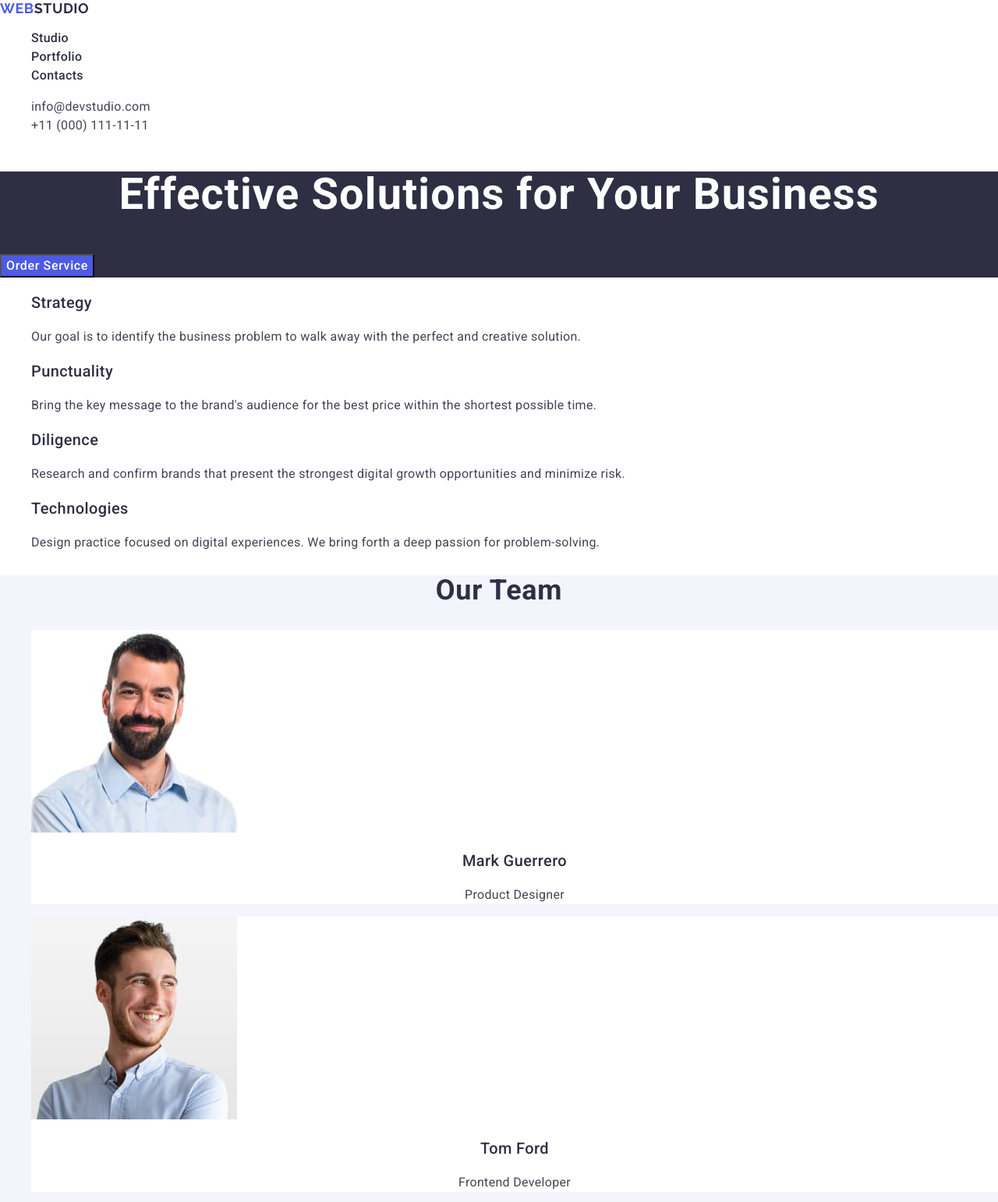
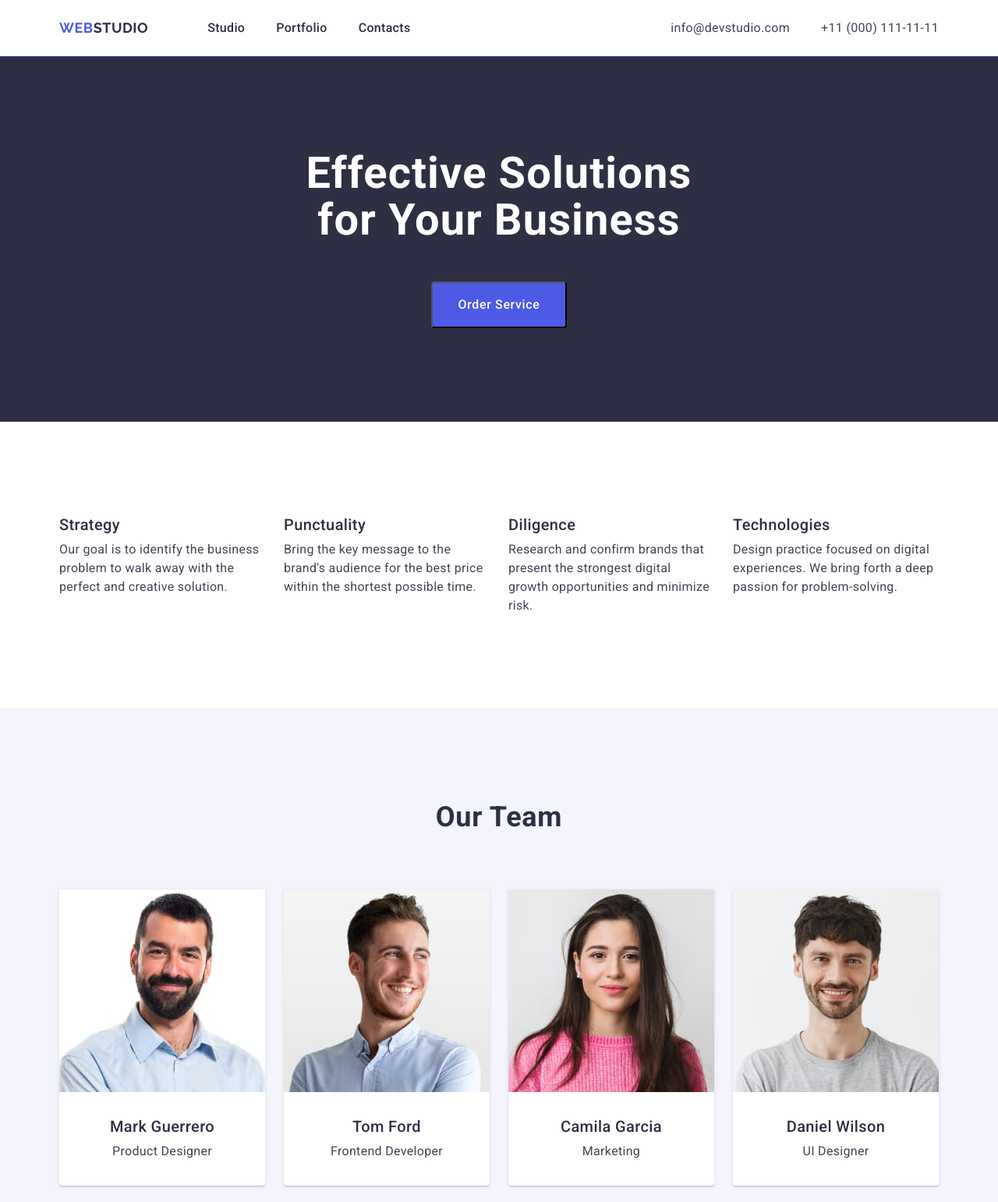
Before and after one commit to SerhiiShevchenkoGRV/goit-markup-hw-03, a plain HTML site: page index.html in a window 1280 px wide. Shown: the top 1542 px of the page at 78% size. Drawn offline with nearby package versions, Linux system fonts and the light colour scheme.

Commit message:
preliminary finish flexboxes

```diff
--- a/css/styles.css
+++ b/css/styles.css
@@ -1,12 +1,37 @@
 /* #region Global */
+
 body {
     font-family: "Roboto", sans-serif;
     color: #434455;
     background-color: #ffffff;
 }
 
+.page-container {
+    min-height: 100vh;
+    display: flex;
+    flex-direction: column;
+}
+
+main {
+flex-grow: 1;
+}
+
 ul, ol {
     list-style-type: none;
+    margin-top: 0;
+    margin-bottom: 0;
+    padding-left: 0;
+}
+
+h1,
+h2,
+h3,
+h4,
+h5,
+h6,
+p {
+    margin-top: 0;
+    margin-bottom: 0;
 }
 
 a {
@@ -16,12 +41,47 @@ a {
 button {
     cursor: pointer;
 }
+
+
+
+img {
+    display: block;
+}
+
+.visually-hidden {
+    position: absolute;
+    width: 1px;
+    height: 1px;
+    margin: -1px;
+    border: 0;
+    padding: 0;
+
+    white-space: nowrap;
+    clip-path: inset(100%);
+    clip: rect(0 0 0 0);
+    overflow: hidden;
+}
+
+.container {
+    max-width: 1158px;
+    padding-left: 15px;
+    padding-right: 15px;
+    margin-left: auto;
+    margin-right: auto;
+}
+
+.section {
+    padding-top: 120px;
+    padding-bottom: 120px;
+}
+
 /* #endregion Global */
 
 /* #region Header */
-.top_line {}
 
-.navigation {}
+.top_line {
+    border-bottom: 1px solid #404bbf;
+}
 
 .logo {
     font-family: "Raleway", sans-serif;
@@ -34,14 +94,29 @@ button {
 }
 
 .logo-span {
-color: #2e2f42;
+    color: #2e2f42;
 }
 
-.menu {}
+.top_line .container, .navigation {
+    display: flex;
+    flex-direction: row;
+    justify-content: space-between;
+    align-items: center;
+}
+
+.navigation {
+    gap: 76px;
+}
+
+.menu {
+    display: flex;
+    gap: 40px;
+}
 
 .menu-item {}
 
 .menu-link {
+    display: block;
     font-weight: 500;
     font-size: 16px;
     line-height: 1.5;
@@ -49,17 +124,27 @@ color: #2e2f42;
     color: #2e2f42;
 }
 
-.menu-link:hover, .menu-link:focus {
+.menu-link:hover,
+.menu-link:focus {
     color: #404bbf;
 }
+
+
 
 .contacts {
     font-style: normal;
 }
 
+.contacts-list {
+    display: flex;
+    flex-direction: row;
+    gap: 40px;
+}
+
 .contacts-item {}
 
 .contacts-link {
+    display: block;
     font-weight: 400;
     font-size: 16px;
     line-height: 1.5;
@@ -70,11 +155,25 @@ color: #2e2f42;
 .contacts-link:hover,.contacts-link:focus {
     color: #404bbf;
 }
+
+.menu-link, .contacts-link, .logo {
+    padding-top: 24px;
+    padding-bottom: 24px;
+}
+
 /* #endregion Header */
 
 /* #region Hero */
+
 .hero {
     background-color: #2e2f42;
+}
+
+.hero .container {
+    display: flex;
+    flex-direction: column;
+    justify-content: space-between;
+    align-items: center;
 }
 
 .hero-title {
@@ -84,6 +183,7 @@ color: #2e2f42;
     letter-spacing: 0.02em;
     text-align: center;
     color: #fff;
+    max-width: 496px;
 }
 
 .hero-btn {
@@ -94,21 +194,35 @@ color: #2e2f42;
     line-height: 1.5;
     letter-spacing: 0.04em;
     color: #fff;
+    margin-top: 48px;
+    padding: 16px 32px;
+    border-radius: 4px;
 }
 
 .hero-btn:hover, .hero-btn:focus {
     background: #404bbf;
 }
+
 /* #endregion Hero */
 
 /* #region Section 1 */
-.advantages {}
+
+.advantages {
+    padding-top: 120px;
+    padding-bottom: 120px;
+}
 
 .advantages-title {}
 
-.advantages-list {}
+.advantages-list {
+    display: flex;
+    gap: 24px;
+    justify-content: center;
+}
 
-.advantages-item {}
+.advantages-item {
+    width: calc((100% - 72px) / 4);
+}
 
 .advantages-item-title {
     font-weight: 500;
@@ -124,11 +238,13 @@ color: #2e2f42;
     line-height: 1.5;
     letter-spacing: 0.02em;
     color: inherit;
+    margin-top: 8px;
 }
 
 /* #endregion Section 1 */
 
 /* #region Section 2 */
+
 .team {
     background-color: #f4f4fd;
 }
@@ -143,10 +259,18 @@ color: #2e2f42;
     text-transform: capitalize;
 }
 
-.team-list {}
+.team-list {
+    margin-top: 72px;
+    display: flex;
+    flex-direction: row;
+    gap: 24px;
+}
 
 .team-item {
     background-color: #fff;
+    max-width: 100%;
+    border-radius: 0 0 4px 4px;
+    box-shadow: 0 2px 1px 0 rgba(46, 47, 66, 0.08), 0 1px 1px 0 rgba(46, 47, 66, 0.16), 0 1px 6px 0 rgba(46, 47, 66, 0.08);
 }
 
 .team-item-title {
@@ -156,6 +280,7 @@ color: #2e2f42;
     letter-spacing: 0.02em;
     text-align: center;
     color: #2e2f42;
+    margin-top: 32px;
 }
 
 .team-item-text {
@@ -165,11 +290,15 @@ color: #2e2f42;
     letter-spacing: 0.02em;
     text-align: center;
     color: inherit;
+    margin-top: 8px;
+    margin-bottom: 32px;
 }
+
 /* #endregion Section 2 */
 
 /* #region Section 3 */
-.portfolio {}
+.portfolio {
+}
 
 .portfolio-title {
     font-weight: 700;
@@ -181,10 +310,27 @@ color: #2e2f42;
     text-transform: capitalize;
 }
 
-.portfolio-list {}
+.portfolio-list {
+    display: flex;
+    flex-wrap: wrap;
+    row-gap: 48px;
+    column-gap: 24px;
+    margin-top: 72px;
+}
 
 .portfolio-item {
     background-color: #fff;
+    width: calc((100% - 48px)/3);
+    margin-top: 8px;
+}
+
+.portfolio-item-dscr {
+    border-bottom: 1px solid #e7e9fc;
+    border-left: 1px solid #e7e9fc;
+    border-right: 1px solid #e7e9fc;
+    padding-top: 32px;
+    padding-bottom: 32px;
+    padding-left: 16px;
 }
 
 .portfolio-item-title {
@@ -201,12 +347,21 @@ color: #2e2f42;
     line-height: 1.5;
     letter-spacing: 0.02em;
     color: inherit;
+    margin-top: 8px;
 }
+
 /* #endregion Section 3 */
 
 /* #region Footer */
+
 .bottom-line {
     background-color: #2e2f42;
+}
+
+.bottom-line .container {
+padding-top: 101.5px;
+padding-bottom: 100px;
+
 }
 
 .bottom-line-logo {
@@ -229,5 +384,8 @@ color: #2e2f42;
     line-height: 1.5;
     letter-spacing: 0.02em;
     color: #f4f4fd;
+    width: 265px;
+    margin-top: 16px;
 }
+
 /* #endregion Footer */
--- a/index.html
+++ b/index.html
@@ -4,7 +4,9 @@
         <meta charset="UTF-8">
         <meta name="viewport" content="width=device-width, initial-scale=1.0">
         <meta name="description" content="webstudio description meta tag content">
-        <link rel="stylesheet" href="https://cdnjs.cloudflare.com/ajax/libs/modern-normalize/2.0.0/modern-normalize.min.css">
+        <link rel="stylesheet" href="https://cdnjs.cloudflare.com/ajax/libs/modern-normalize/2.0.0/modern-normalize.min.css"
+            integrity="sha512-4xo8blKMVCiXpTaLzQSLSw3KFOVPWhm/TRtuPVc4WG6kUgjH6J03IBuG7JZPkcWMxJ5huwaBpOpnwYElP/m6wg=="
+            crossorigin="anonymous" referrerpolicy="no-referrer" />
         <link rel="preconnect" href="https://fonts.googleapis.com">
         <link rel="preconnect" href="https://fonts.gstatic.com" crossorigin>
         <link
@@ -16,7 +18,9 @@
 
     <body>
         <!-- #region Top Line -->
+        <div class="page-container">
             <header class="top_line">
+                <div class="container">
                     <nav class="navigation">
                         <a class="logo" href="./index.html" target="_self">Web<span class="logo-span">Studio</span></a>
                         <ul class="menu">
@@ -31,21 +35,22 @@
                             <li class="contacts-item"><a class="contacts-link" href="tel:+110001111111"> +11 (000) 111-11-11 </a></li>
                         </ul>
                     </address>
+                </div>
             </header>
             <!-- #endregion Top Line  -->
-
             <main>
-
                 <!-- #region Section "Hero" -->
-            <section class="hero">
+                <section class="hero section">
+                    <div class="container">
                         <h1 class="hero-title">Effective Solutions for Your Business</h1>
                         <button class="hero-btn" type="button">Order Service</button>
+                    </div>
                 </section>
                 <!-- #endregion Section "Hero" -->
-
                 <!-- #region Section 1 -->
-            <section class="advantages">
-                <h2 hidden class="advantages-title">Advantages</h2>
+                <section class="advantages section">
+                    <div class="container">
+                        <h2 class="advantages-title visually-hidden">Advantages</h2>
                         <ul class="advantages-list">
                             <li class="advantages-item">
                                 <h3 class="advantages-item-title">Strategy</h3>
@@ -68,11 +73,13 @@
                                 <p class="advantages-item-text">Design practice focused on digital experiences. We bring forth a deep passion for problem-solving.</p>
                             </li>
                         </ul>
+                    </div>
                 </section>
                 <!-- #endregion Section 1 -->
 
                 <!-- #region Section 2 -->
-            <section class="team">
+                <section class="team section">
+                    <div class="container">
                         <h2 class="team-title">Our Team</h2>
                         <ul class="team-list">
                             <li class="team-item">
@@ -80,77 +87,86 @@
                                 <h3 class="team-item-title">Mark Guerrero</h3>
                                 <p class="team-item-text">Product Designer</p>
                             </li>
-
                             <li class="team-item">
                                 <img src="./images/section2/tom_ford.jpg" alt="a photo of Tom Ford" width="264" height="260">
                                 <h3 class="team-item-title">Tom Ford</h3>
                                 <p class="team-item-text">Frontend Developer</p>
                             </li>
-
                             <li class="team-item">
                                 <img src="./images/section2/camila_garcia.jpg" alt="a photo of Camila Garcia" width="264" height="260">
                                 <h3 class="team-item-title">Camila Garcia</h3>
                                 <p class="team-item-text">Marketing</p>
                             </li>
-
                             <li class="team-item">
                                 <img src="./images/section2/daniel_wilson.jpg" alt="a photo of Daniel Wilson" width="264" height="260">
                                 <h3 class="team-item-title">Daniel Wilson</h3>
                                 <p class="team-item-text">UI Designer</p>
                             </li>
                         </ul>
+                    </div>
                 </section>
                 <!-- #endregion Section 2 -->
-
                 <!-- #region Section 3 -->
-            <section class="portfolio" id="portfolio">
+                <section class="portfolio section" id="portfolio">
+                    <div class="container">
                         <h2 class="portfolio-title">Our Portfolio</h2>
                         <ul class="portfolio-list">
                             <li class="portfolio-item">
                                 <img src="./images/section3/banking_app.jpg" alt="Screenshots of banking app" width="360" height="300">
+                                <div class="portfolio-item-dscr">
                                     <h3 class="portfolio-item-title">Banking App</h3>
                                     <p class="portfolio-item-text">App</p>
+                                </div>
                             </li>
-
                             <li class="portfolio-item">
                                 <img src="./images/section3/cashless_payment.jpg" alt="Process of contactless payment using a smartphone" width="360" height="300">
+                                <div class="portfolio-item-dscr">
                                     <h3 class="portfolio-item-title">Cashless Payment</h3>
                                     <p class="portfolio-item-text">Marketing</p>
+                                </div>
                             </li>
-
                             <li class="portfolio-item">
                                 <img src="./images/section3/meditation_app.jpg" alt="Laptop and smartphone displaying an app on their screens" width="360" height="300">
+                                <div class="portfolio-item-dscr">
                                     <h3 class="portfolio-item-title">Meditation App</h3>
                                     <p class="portfolio-item-text">App</p>
+                                </div>
                             </li>
-
                             <li class="portfolio-item">
                                 <img src="./images/section3/taxi_service.jpg" alt="Person driving a car" width="360" height="300">
+                                <div class="portfolio-item-dscr">
                                     <h3 class="portfolio-item-title">Taxi Service</h3>
                                     <p class="portfolio-item-text">Marketing</p>
+                                </div>
                             </li>
-
                             <li class="portfolio-item">
                                 <img src="./images/section3/screen_illustrations.jpg" alt="Smartphone and four screen illustrations" width="360" height="300">
+                                <div class="portfolio-item-dscr">
                                     <h3 class="portfolio-item-title">Screen Illustrations</h3>
                                     <p class="portfolio-item-text">Design</p>
+                                </div>
                             </li>
-
                             <li class="portfolio-item">
                                 <img src="./images/section3/online_courses.jpg" alt="Smiling girl in glasses looking at her phone" width="360" height="300">
+                                <div class="portfolio-item-dscr">
                                     <h3 class="portfolio-item-title">Online Courses</h3>
                                     <p class="portfolio-item-text">Marketing</p>
+                                </div>
                             </li>
                         </ul>
+                    </div>
                 </section>
                 <!-- #endregion Section 3 -->
             </main>
 
             <!-- #region Footer -->
             <footer class="bottom-line">
+                <div class="container">
                     <a class="bottom-line-logo" href="./index.html" target="_self">Web<span class="bottom-line-logo-span">Studio</span></a>
                     <p class="bottom-line-text">Increase the flow of customers and sales for your business with digital marketing &amp; growth solutions.</p>
+                </div>
             </footer>
             <!-- #endregion Footer -->
+        </div>
     </body>
 </html>
```
Lines whose indentation alone changed are shown as unchanged.
